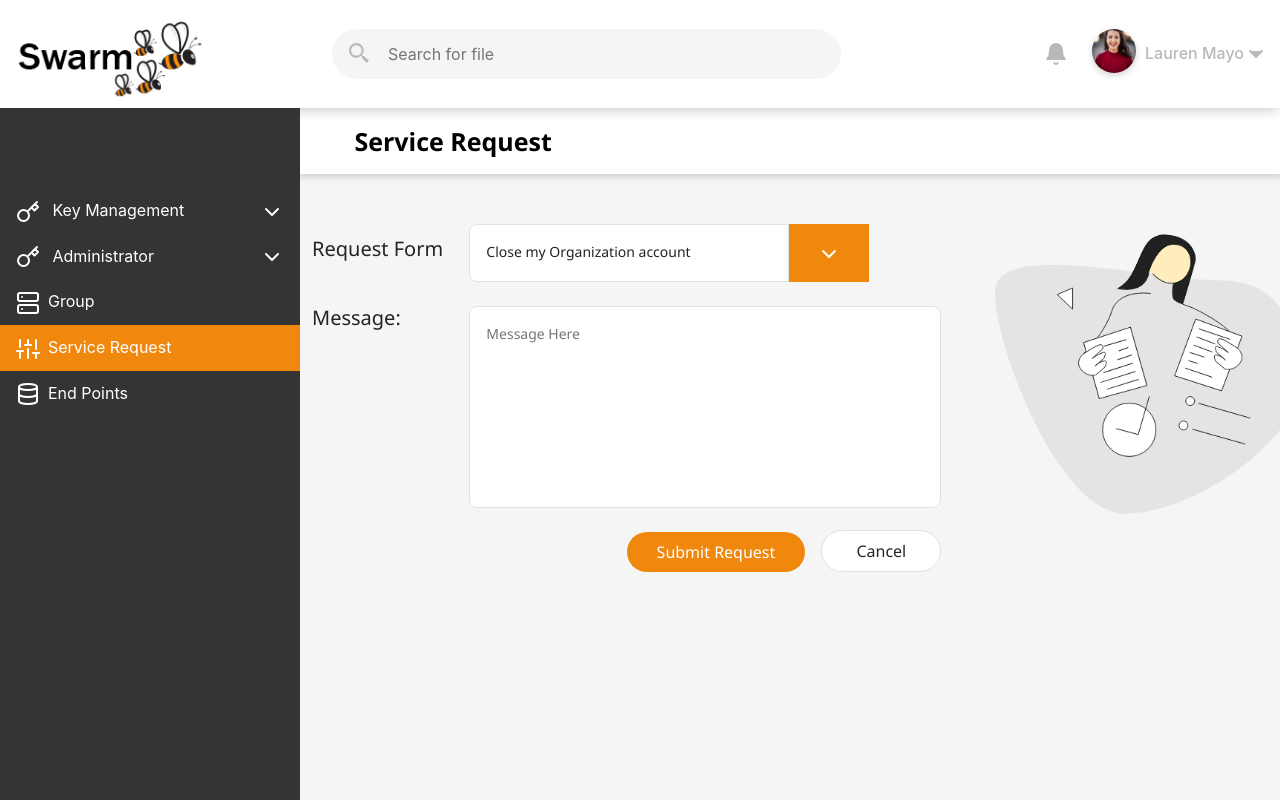
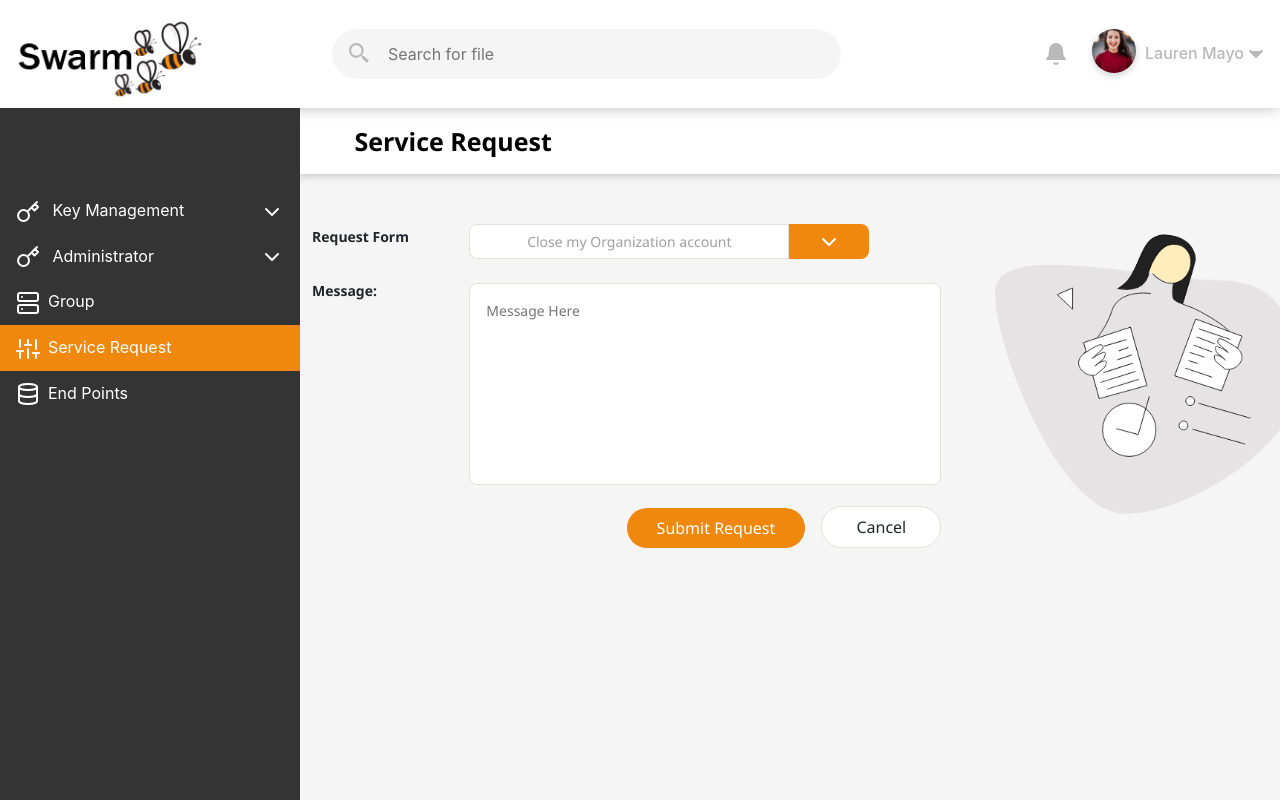
Before and after one commit to hyrrokkincto/kmsreact, a React (Create React App) app: page /kms/admin/service-request in a window 1280 px wide. Built offline with nearby package versions, Linux system fonts and the light colour scheme.

Commit message:
sanjay - updates

```diff
--- a/src/Config/EndPointConfig.json
+++ b/src/Config/EndPointConfig.json
@@ -128,7 +128,7 @@
             "patch": "strsfjsfslkfing"
           }
         ],
-        "severity": "Critical"
+        "severity": "High"
       }
     }
   ]
--- a/src/Routers/Admin/index.tsx
+++ b/src/Routers/Admin/index.tsx
@@ -4,9 +4,7 @@ import { Redirect, withRouter } from "react-router";
 import Header from "../../Components/Header";
 import Sidebar from "../../Components/Sidebar";
 
-const RegisterOrganization = React.lazy(
-  () => import("../../pages/RegisterOrganization")
-);
+const RegisterOrganization = React.lazy(() => import("../../pages/RegisterOrganization"));
 const Analytics = React.lazy(() => import("../../pages/Analytics"));
 const RolesComponent = React.lazy(() => import("../../pages/RolesComponent"));
 const AuditComponent = React.lazy(() => import("../../pages/AuditComponent"));
--- a/src/pages/AuditComponent/index.tsx
+++ b/src/pages/AuditComponent/index.tsx
@@ -28,8 +28,9 @@ interface AuditListItem {
 }
 
 const AuditComponent = () => {
+
   // filter by user state
-  const [FilterByUser, setFilterByUser] = useState("" as any);
+  const [FilterByUser, setFilterByUser] = useState("" as string);
 
   // this is for popup handling
   const [FilterUsersPopup, setFilterUsersPopup] = useState(false);
@@ -86,6 +87,11 @@ const AuditComponent = () => {
     // ... ( your api code here )
     setFilterUsersPopup(!true);
   };
+
+  const HandlePageClick = (page) => {
+    // your selected page on ( page.selected )
+    // (...) your api call comes here
+  }
 
   return (
     <>
@@ -197,7 +203,7 @@ const AuditComponent = () => {
                 forcePage={0}
                 pageRangeDisplayed={2}
                 disabledClassName={"disable-page"}
-                // onPageChange={HandlePageClick}
+                onPageChange={HandlePageClick}
                 containerClassName={"pagination-styles"}
                 // subContainerClassName={`pages pagination`}
                 activeClassName={"active"}
--- a/src/pages/RolesComponent/index.tsx
+++ b/src/pages/RolesComponent/index.tsx
@@ -17,9 +17,17 @@ interface RolesListItem {
   };
 }
 
+interface permissionItem {
+  id: string,
+  resource: string,
+  action: string,
+  description: string
+}
+
+
 const RolesComponent = () => {
   // create role name
-  const [NewRoleName, setNewRoleName] = useState("" as any);
+  const [NewRoleName, setNewRoleName] = useState("" as string);
 
   // data for roles table
   const [RolesListData, setRolesListData] = useState([] as RolesListItem[]);
@@ -36,7 +44,7 @@ const RolesComponent = () => {
   // this is for storing seleted data
   const [SelectedRoleItem, setSelectedRoleItem] = useState({});
 
-  const [PermissonData, setPermissonData] = useState([] as any);
+  const [PermissonData, setPermissonData] = useState([] as permissionItem[]);
 
   // this is for show role settings popup
   const [SettingsPopup, setSettingsPopup] = useState(false);
@@ -119,7 +127,7 @@ const RolesComponent = () => {
         description: "Read audit logs",
       },
     ];
-    setPermissonData(PermissonList as any);
+    setPermissonData(PermissonList);
     setSelectedRoleItem(item);
     setSettingsPopup(true);
   };
--- a/src/pages/ServiceRequest/index.tsx
+++ b/src/pages/ServiceRequest/index.tsx
@@ -1,9 +1,14 @@
-import { useState } from "react";
+import React, { useState } from "react";
 import * as Feather from "react-feather";
 
 interface RequestTypes {
   value: string,
   label: string
+}
+
+interface handlingEvent {
+  htmlOnChange: React.ChangeEvent<HTMLTextAreaElement>,
+  inputOnChange: React.ChangeEvent<HTMLInputElement>
 }
 
 const ServiceRequest = () => {
@@ -41,6 +46,10 @@ const ServiceRequest = () => {
     resetStates()
   }
 
+  const HandleFormChange = (event: handlingEvent['htmlOnChange'] | handlingEvent['inputOnChange']) => {
+    setMessage(event.target.value)
+  }
+
   return (
     <>
       <div className="page_header">
@@ -53,7 +62,7 @@ const ServiceRequest = () => {
               <div className="col-8">
                 <div className="FAIC mb-4">
                   <div className="w-25">
-                    <h5>Request Form</h5>
+                    <h5><b>Request Form</b></h5>
                   </div>
                   <div className="w-75">
                     <div className="request-form-select"
@@ -75,10 +84,10 @@ const ServiceRequest = () => {
                 </div>
                 <div className="d-flex">
                   <div className="w-25">
-                    <h5>Message:</h5>
+                    <h5><b>Message:</b></h5>
                   </div>
                   <div className="w-75">
-                    <textarea className="req-form-textarea mb-3" value={Message} onChange={(eve) => setMessage(eve.target.value)} rows={8} placeholder="Message Here" />
+                    <textarea className="req-form-textarea mb-3" value={Message} onChange={(event: handlingEvent['htmlOnChange']) => HandleFormChange(event)} rows={8} placeholder="Message Here" />
                     <div className="FJCE">
                       <button className="btn btn-theme-primary me-3" onClick={() => handleSubmitRequest()}>Submit Request</button>
                       <button className="btn btn-theme-secondary" onClick={() => resetStates()}>Cancel</button>
--- a/src/style_dashboard.css
+++ b/src/style_dashboard.css
@@ -3420,6 +3420,9 @@ button.btn-theme-dialog {
   margin-top: 50px;
   margin-bottom: 50px;
 }
+.service-request-container * {
+  font-size: 14px;
+}
 .reading-girl {
   width: 100%;
   object-fit: cover;
@@ -3433,17 +3436,21 @@ button.btn-theme-dialog {
 }
 .request-form-select label {
   background-color: white;
-  padding: 16px;
+  padding: 6px 16px;
   border-start-start-radius: 8px;
   border-bottom-left-radius: 8px;
   border: 1px solid #e5e1dc;
   font-size: 14px;
+  text-align: center;
+  color: #9f9f9f;
 }
 .request-form-select button {
   background-color: #f1880e;
-  padding: 16px;
+  padding: 4px 16px;
   color: white;
   border: none;
+  border-top-right-radius: 8px;
+  border-bottom-right-radius: 8px;
 }
 .FAIC {
   display: flex;
@@ -3482,13 +3489,14 @@ textarea.req-form-textarea {
 .request-form-select .request-type-dropdown {
   position: absolute;
   width: 320px;
-  border-radius: 8px;
   border: 1px solid #e5e1dc;
   background-color: white;
   top: 110%;
   right: 0;
   box-shadow: 0px 8px 12px rgba(0, 0, 0, 0.16);
   font-size: 14px;
+  border-radius: 15px;
+  overflow: hidden;
 }
 .request-type-dropdown .type-item {
   padding: 16px;
```
Also changed, not shown: 1 other file (tests, documents, lock files or other folders).
